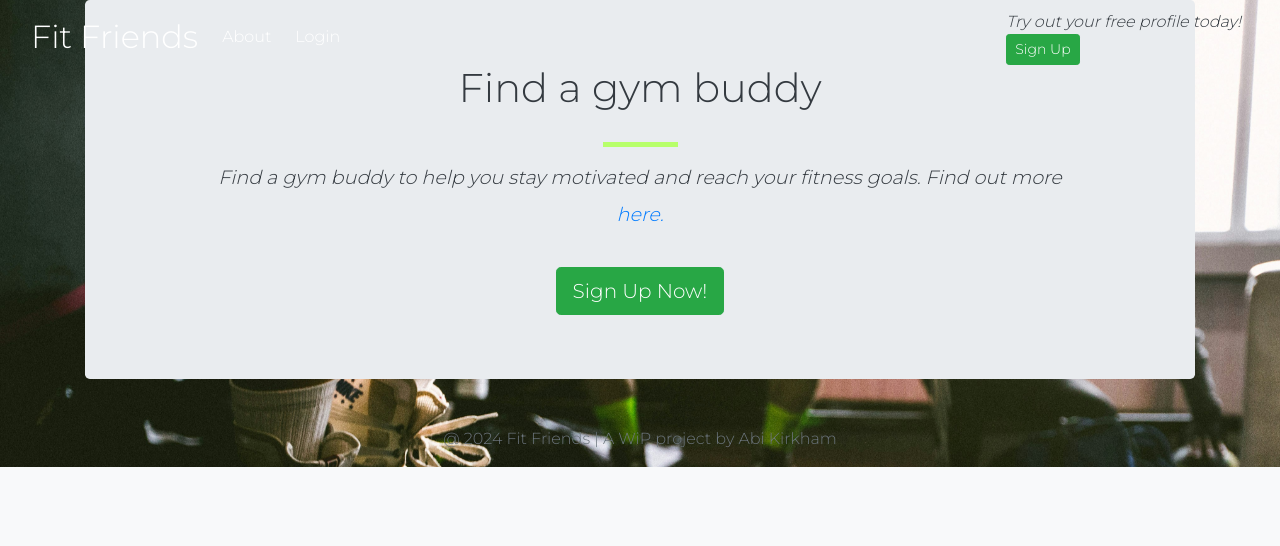
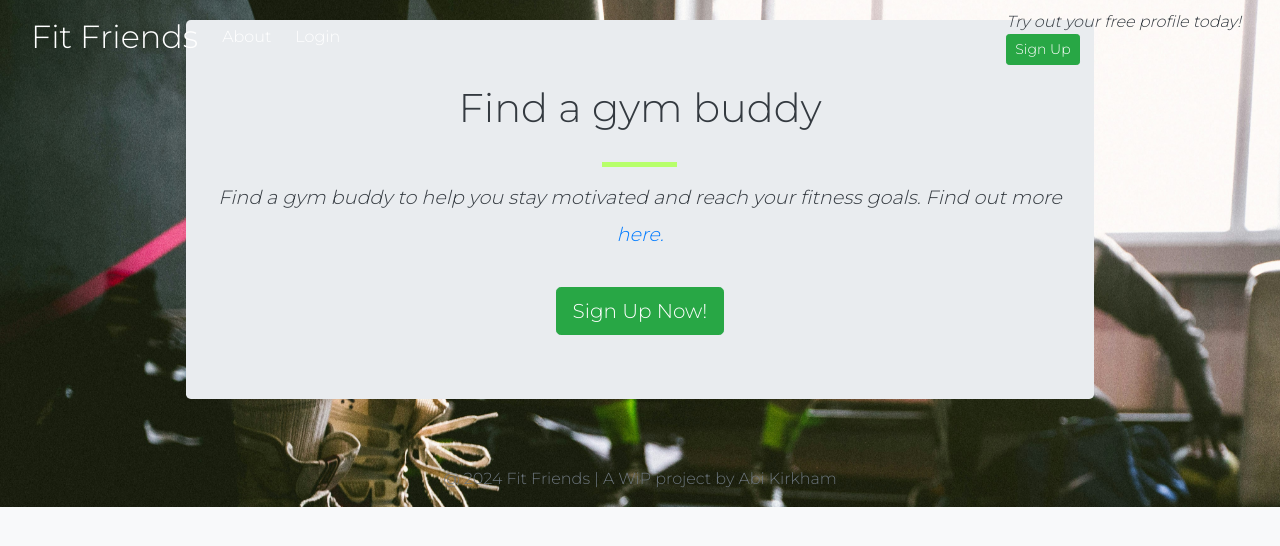
Before and after one commit to abikirkham/FitFriends, a Django app: page / in a window 1280 px wide. Shown: the top 546 px of the page. Run offline with Django 3.2, Linux system fonts and the light colour scheme.

Commit message:
adjust  callout container

```diff
--- a/static/css/style.css
+++ b/static/css/style.css
@@ -12,7 +12,6 @@ body {
 .background-container {
     background: url('../images/logo.jpg') no-repeat center center fixed;
     background-size: cover;
-
     width: 100%;
     position: absolute;
     top: 0;
@@ -45,7 +44,12 @@ body {
 
 /* Callout */
 .callout-container {
+    display: flex;
     align-items: center;
+    justify-content: center;
+    min-height: 50vh;
+    padding: 20px;
+    margin: 0 auto;
 }
 .opaque-overlay {
     position: absolute;
```
Also changed, not shown: 1 other file.
